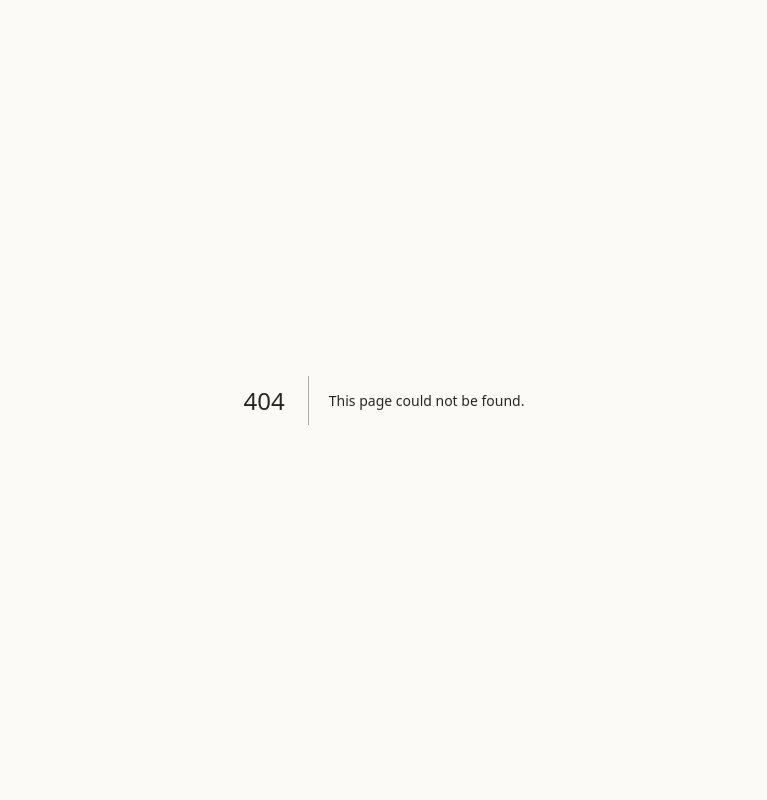
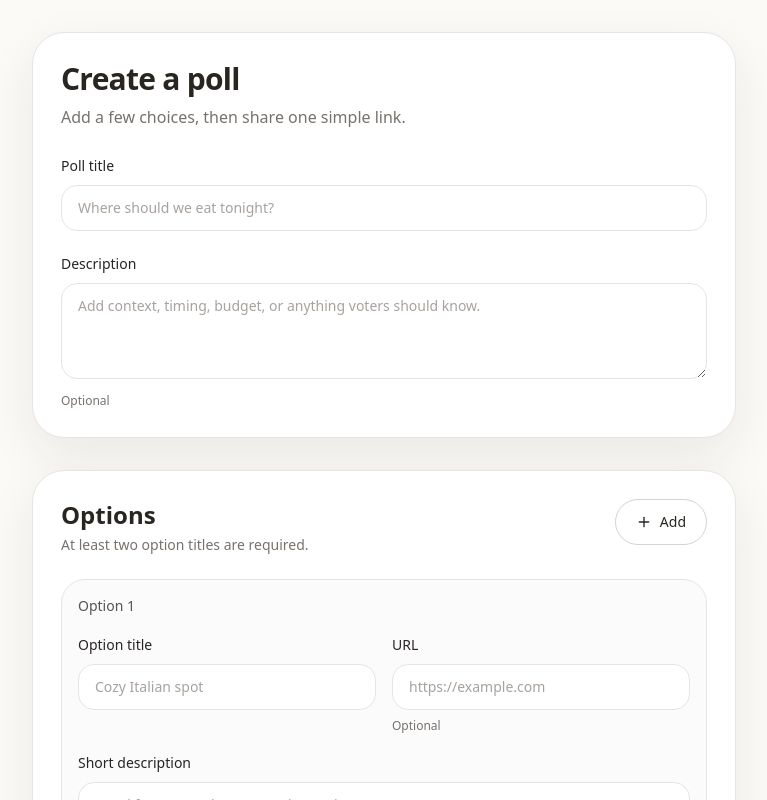
Before and after one commit to curious-anna/Gatherly, a Next.js app: page /create in a window 1280 px wide. Before the commit this address had no page. Shown: the top 800 px of the page, without its empty margins (256-1023 px from the left). Built offline with nearby package versions, Linux system fonts and the light colour scheme; no server answers.

Commit message:
Add create poll page

```diff
--- /dev/null
+++ b/app/create/page.tsx
@@ -0,0 +1,9 @@
+import { CreatePollForm } from '@/app/create/CreatePollForm';
+
+export default function CreatePage() {
+  return (
+    <div className="mx-auto min-h-screen w-full max-w-3xl px-5 py-8 sm:px-8">
+      <CreatePollForm />
+    </div>
+  );
+}
```
